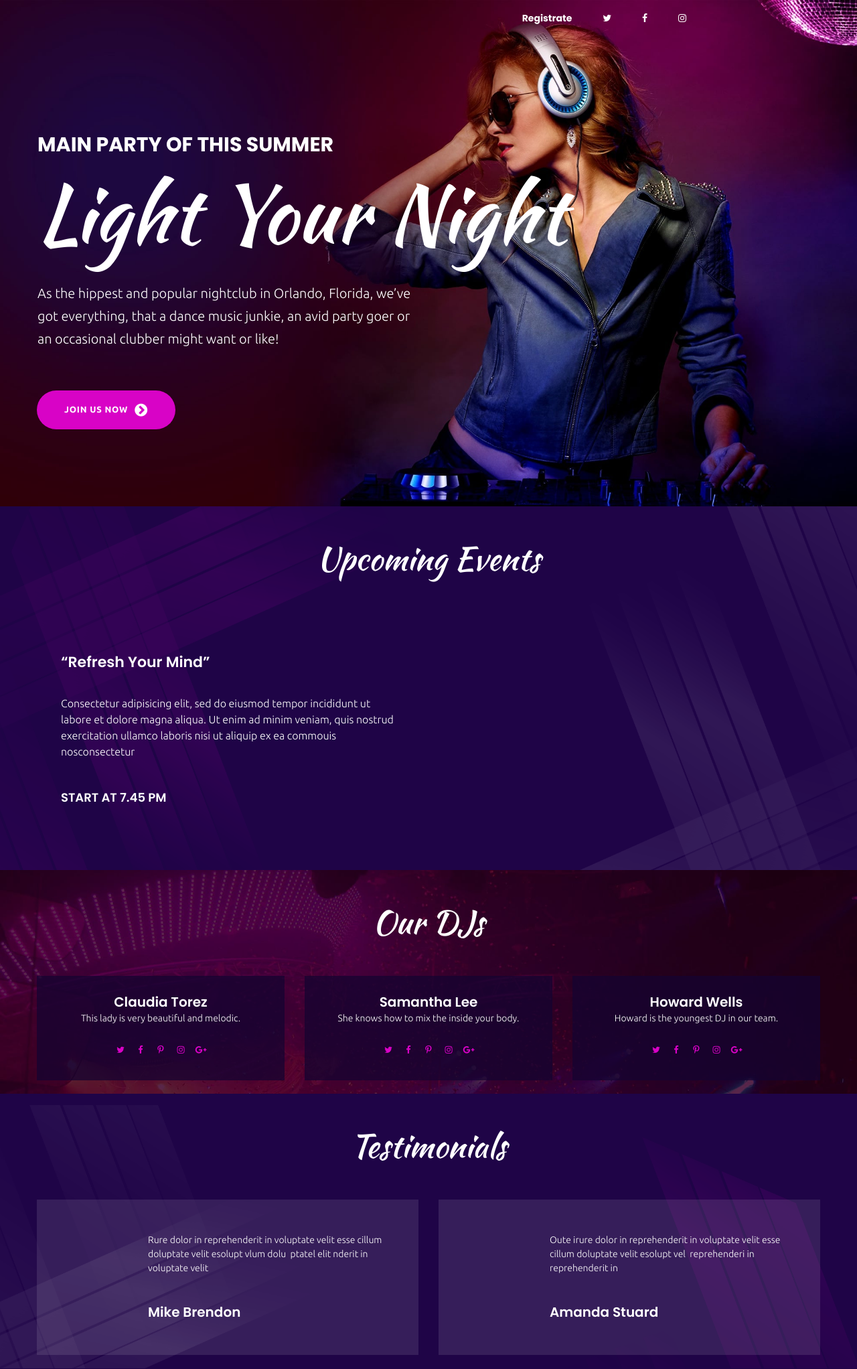
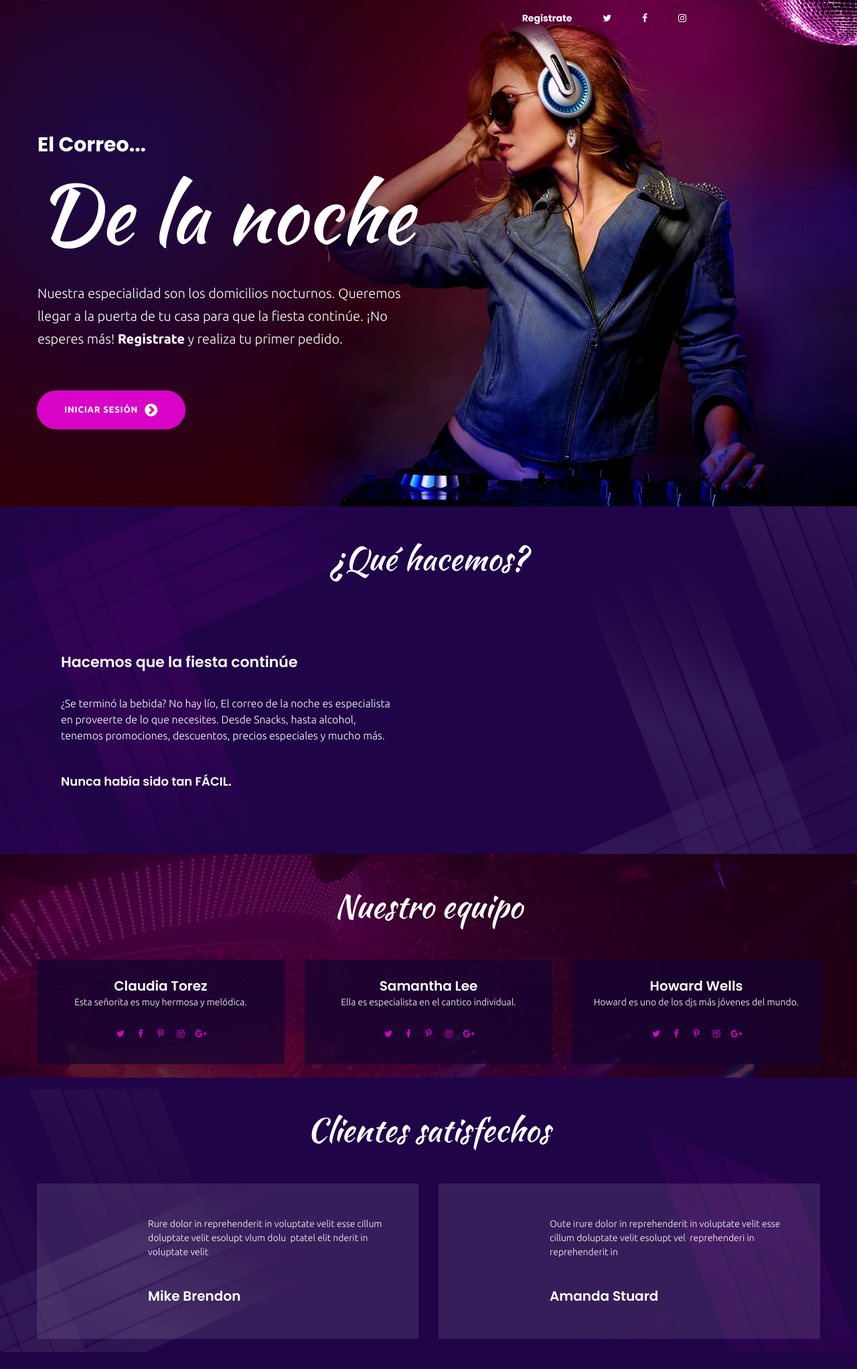
Before and after one commit to Diiego1500/correo_noche, a Symfony app: template templates/security/login.html.twig in a window 1280 px wide. Shown: the top 2044 px of the page at 67% size. Run offline with Twig, Linux system fonts and the light colour scheme; the template is opened without the code that fills it, so the values that code supplies are empty; some libraries are stand-ins or nearby versions.

Commit message:
landing en espaniol

```diff
--- a/templates/security/login.html.twig
+++ b/templates/security/login.html.twig
@@ -130,8 +130,8 @@
                                                  data-widget="text" data-preset="default" data-spacing="aasa"
                                                  data-animation="">
                                                 <div class="moto-widget-text-content moto-widget-text-editable"><p
-                                                            class="moto-text_system_7">MAIN PARTY OF THIS SUMMER</p>
-                                                    <h1 class="moto-text_system_4">Light Your Night</h1></div>
+                                                            class="moto-text_system_7">El Correo...</p>
+                                                    <h1 class="moto-text_system_4">De  la noche</h1></div>
                                             </div>
                                             <div class="moto-widget moto-widget-row moto-spacing-top-small moto-spacing-right-auto moto-spacing-bottom-auto moto-spacing-left-auto"
                                                  data-grid-type="sm" data-widget="row" data-spacing="saaa" style=""
@@ -146,13 +146,12 @@
                                                                  data-widget="text" data-preset="default"
                                                                  data-spacing="aaaa" data-animation="">
                                                                 <div class="moto-widget-text-content moto-widget-text-editable">
-                                                                    <p class="moto-text_system_9">As the hippest and
-                                                                        popular
-                                                                        nightclub in Orlando, Florida, we’ve got
-                                                                        everything,
-                                                                        that a dance music junkie, an avid party goer or
-                                                                        an
-                                                                        occasional clubber might want or like!</p></div>
+                                                                    <p class="moto-text_system_9">
+                                                                        Nuestra especialidad son los domicilios nocturnos. Queremos llegar a la
+                                                                        puerta de tu casa para que la fiesta continúe. ¡No esperes más!
+                                                                        <a href="#"><strong>Registrate</strong></a> y realiza tu primer pedido.
+                                                                    </p>
+                                                                </div>
                                                             </div>
                                                             <div data-widget-id="wid_1528360198_pq6xlf4gx"
                                                                  class="moto-widget moto-widget-button moto-preset-4 moto-align-left moto-spacing-top-medium moto-spacing-right-auto moto-spacing-bottom-auto moto-spacing-left-auto  "
@@ -163,7 +162,7 @@
                                                                    data-toggle="modal"
                                                                    data-target=".bd-example-modal-lg">
                                                                     <span class="fa moto-widget-theme-icon"></span>
-                                                                    <span class="moto-widget-button-label">JOIN US NOW</span>
+                                                                    <span class="moto-widget-button-label">INICIAR SESIÓN</span>
                                                                 </a>
                                                             </div>
                                                         </div>
@@ -210,8 +209,7 @@
                                                  data-animation="">
                                                 <div class="moto-widget-text-content moto-widget-text-editable"><h2
                                                             style="text-align: center;" class="moto-text_system_6">
-                                                        Upcoming
-                                                        Events</h2></div>
+                                                        ¿Qué hacemos?</h2></div>
                                             </div>
                                             <div id="wid_1528361004_a2gpakbiy"
                                                  class="moto-widget moto-widget_interactive moto-widget-tabs  moto-spacing-top-medium moto-spacing-right-auto moto-spacing-bottom-auto moto-spacing-left-auto   moto-preset-default moto-widget-tabs_type-horizontal moto-disabling_row-fixed set-row-gutter-0"
@@ -263,27 +261,19 @@
                                                                                          data-animation="">
                                                                                         <div class="moto-widget-text-content moto-widget-text-editable">
                                                                                             <h3 class="moto-text_system_12">
-                                                                                                “Refresh Your Mind”</h3>
+                                                                                                Hacemos que la fiesta continúe</h3>
                                                                                             <p class="moto-text_system_2">
                                                                                                 &nbsp;</p>
                                                                                             <p class="moto-text_system_2">
-                                                                                                Consectetur adipisicing
-                                                                                                elit, sed do eiusmod
-                                                                                                tempor
-                                                                                                incididunt ut labore et
-                                                                                                dolore magna aliqua. Ut
-                                                                                                enim
-                                                                                                ad minim veniam, quis
-                                                                                                nostrud exercitation
-                                                                                                ullamco
-                                                                                                laboris nisi ut aliquip
-                                                                                                ex
-                                                                                                ea commouis
-                                                                                                nosconsectetur</p>
+                                                                                                ¿Se terminó la bebida? No hay lío, El correo de la noche es especialista en
+                                                                                                proveerte de lo que necesites. Desde Snacks, hasta alcohol, tenemos promociones, descuentos,
+                                                                                                precios especiales y mucho más.
+                                                                                            </p>
                                                                                             <p class="moto-text_system_2">
                                                                                                 &nbsp;</p>
                                                                                             <p class="moto-text_system_13">
-                                                                                                START AT 7.45 PM</p>
+                                                                                                Nunca había sido tan FÁCIL.
+                                                                                            </p>
                                                                                         </div>
                                                                                     </div>
                                                                                     <div data-widget-id="wid_1528361135_qqvbjurzx"
@@ -345,9 +335,11 @@
                                             <div class="moto-widget moto-widget-text moto-preset-default moto-spacing-top-auto moto-spacing-right-auto moto-spacing-bottom-auto moto-spacing-left-auto"
                                                  data-widget="text" data-preset="default" data-spacing="aaaa"
                                                  data-animation="">
-                                                <div class="moto-widget-text-content moto-widget-text-editable"><h2
-                                                            style="text-align: center;" class="moto-text_system_6">Our
-                                                        DJs</h2>
+                                                <div class="moto-widget-text-content moto-widget-text-editable">
+                                                    <h2
+                                                            style="text-align: center;" class="moto-text_system_6">
+                                                        Nuestro equipo
+                                                    </h2>
                                                 </div>
                                             </div>
                                         </div>
@@ -390,9 +382,10 @@
                                                                 style="text-align: center;" class="moto-text_system_8">
                                                             Claudia
                                                             Torez</h3>
-                                                        <p style="text-align: center;" class="moto-text_normal">This
-                                                            lady is
-                                                            very beautiful and melodic.</p></div>
+                                                        <p style="text-align: center;" class="moto-text_normal">
+                                                            Esta señorita es muy hermosa y melódica.
+                                                        </p>
+                                                    </div>
                                                 </div>
                                                 <div id="wid_1528362847_rv0x2apca"
                                                      data-widget-id="wid_1528362847_rv0x2apca"
@@ -471,9 +464,10 @@
                                                                 style="text-align: center;" class="moto-text_system_8">
                                                             Samantha
                                                             Lee</h3>
-                                                        <p style="text-align: center;" class="moto-text_normal">She
-                                                            knows
-                                                            how to mix the inside your body.</p></div>
+                                                        <p style="text-align: center;" class="moto-text_normal">
+                                                            Ella es especialista en el cantico individual.
+                                                        </p>
+                                                    </div>
                                                 </div>
                                                 <div id="wid_1549545015_5v82wgg2v"
                                                      data-widget-id="wid_1549545015_5v82wgg2v"
@@ -552,8 +546,7 @@
                                                             Howard
                                                             Wells</h3>
                                                         <p style="text-align: center;" class="moto-text_normal">Howard
-                                                            is
-                                                            the youngest DJ in our team.</p></div>
+                                                            es uno de los djs más jóvenes del mundo.</p></div>
                                                 </div>
                                                 <div id="wid_1549545017_54liqwzw0"
                                                      data-widget-id="wid_1549545017_54liqwzw0"
@@ -628,9 +621,11 @@
                                             <div class="moto-widget moto-widget-text moto-preset-default moto-spacing-top-auto moto-spacing-right-auto moto-spacing-bottom-auto moto-spacing-left-auto"
                                                  data-widget="text" data-preset="default" data-spacing="aaaa"
                                                  data-animation="">
-                                                <div class="moto-widget-text-content moto-widget-text-editable"><h2
-                                                            style="text-align: center;" class="moto-text_system_6">
-                                                        Testimonials</h2></div>
+                                                <div class="moto-widget-text-content moto-widget-text-editable">
+                                                    <h2 style="text-align: center;" class="moto-text_system_6">
+                                                        Clientes satisfechos
+                                                    </h2>
+                                                </div>
                                             </div>
                                         </div>
                                     </div>
@@ -807,7 +802,7 @@
                                                  data-widget="text" data-preset="default" data-spacing="aaaa"
                                                  data-animation="">
                                                 <div class="moto-widget-text-content moto-widget-text-editable"><h2
-                                                            class="moto-text_system_6">Our Services</h2></div>
+                                                            class="moto-text_system_6">Nuestros servicios</h2></div>
                                             </div>
                                             <div id="wid_1528363719_ll2gk6d3y"
                                                  class="moto-widget moto-widget-accordion moto-widget_interactive moto-preset-default  moto-spacing-top-medium moto-spacing-right-auto moto-spacing-bottom-auto moto-spacing-left-auto   moto-disabling_row-fixed set-row-gutter-0"
```
